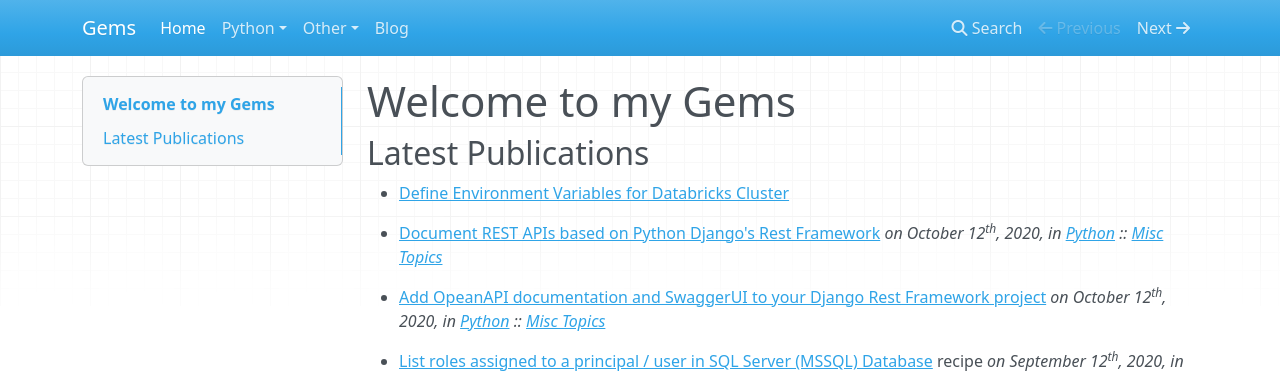
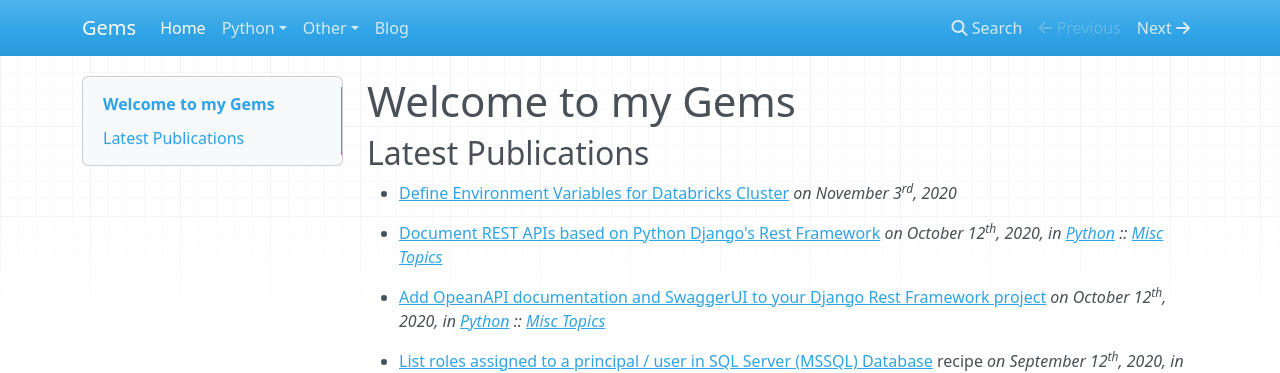
Before and after one commit to ivangeorgiev/gems, an MkDocs documentation site: the page built from docs/index.md, in a window 1280 px wide and 1044 px high. Shown: the top 373 px of the window. Built offline with MkDocs 1.6.1, drawn with Linux system fonts in a browser that asks for light colours; nearby versions of some CDN libraries.

Commit message:
databircks environment variables howto

```diff
--- a/docs/index.md
+++ b/docs/index.md
@@ -3,6 +3,7 @@
 ## Latest Publications
 
 * [Define Environment Variables for Databricks Cluster](databricks/databricks-configure-environment-variables.md)
+  *on November 3<sup>rd</sup>, 2020*
 
 * [Document REST APIs based on Python Django's Rest Framework](python/misc/python-django-rest-framework-openapi-documentation.md)
   *on October 12<sup>th</sup>, 2020, in [Python](python/index.md) :: [Misc Topics](python/misc/index.md)*
```
